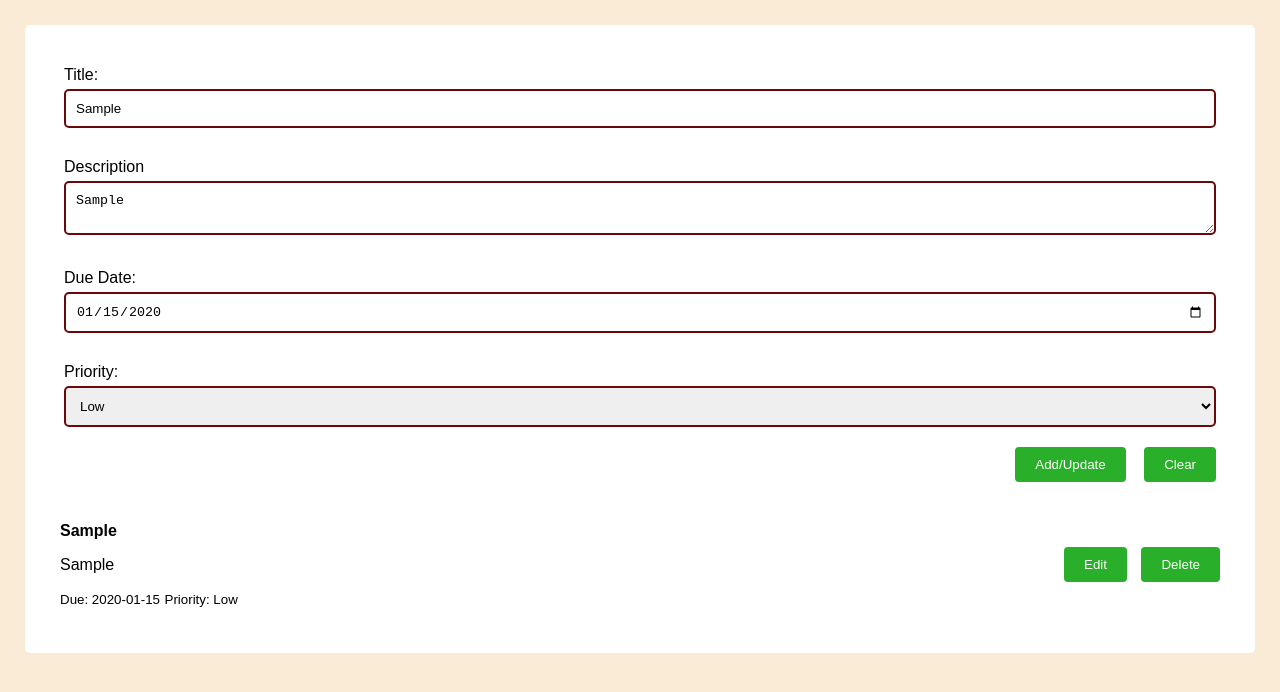
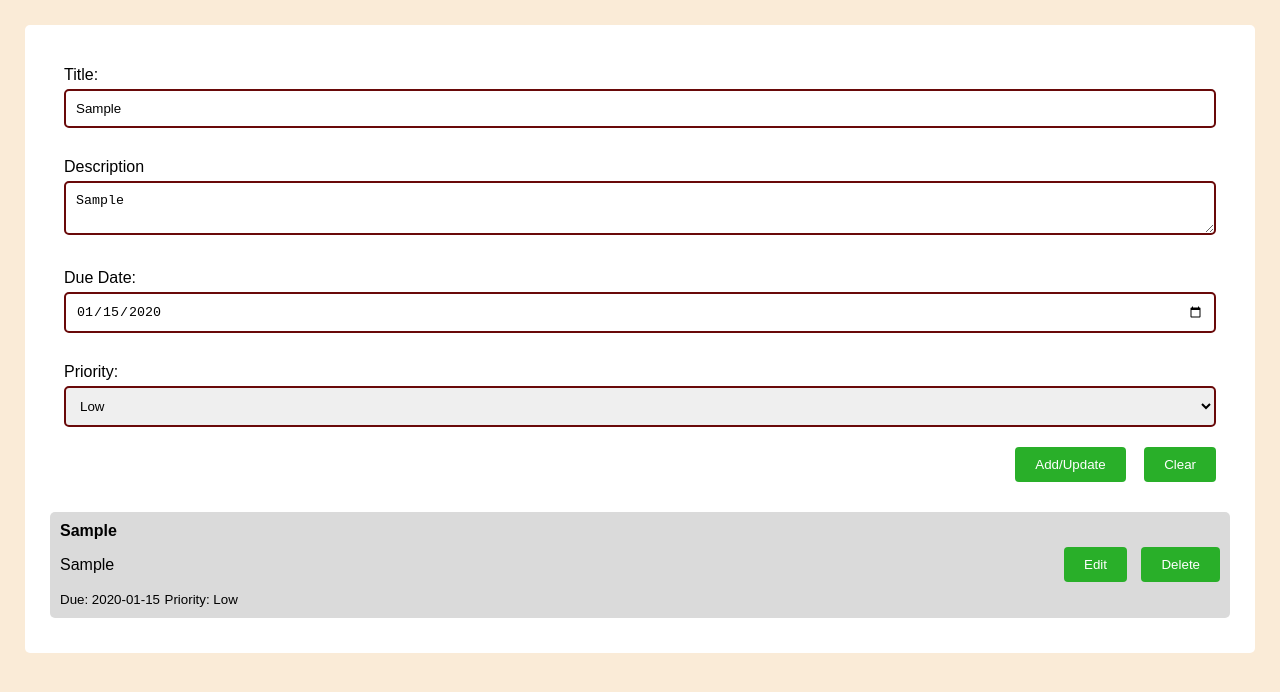
Before and after one commit to vsola0/To-do-App, a plain HTML site: page index.html in a window 1280 px wide. Both pictures are taken after typing "Sample", "Sample", "2020-01-15" into the empty fields and a click on the button "Add/Update". Drawn offline with Linux system fonts and the light colour scheme.

Commit message:
Update style.css

```diff
--- a/style.css
+++ b/style.css
@@ -56,7 +56,7 @@ button:hover {
 }
 
 .task {
-    background: white;
+    background: rgb(218, 218, 218);
     padding: 10px;
     border-radius: 5px;
     margin-bottom: 10px;
```
